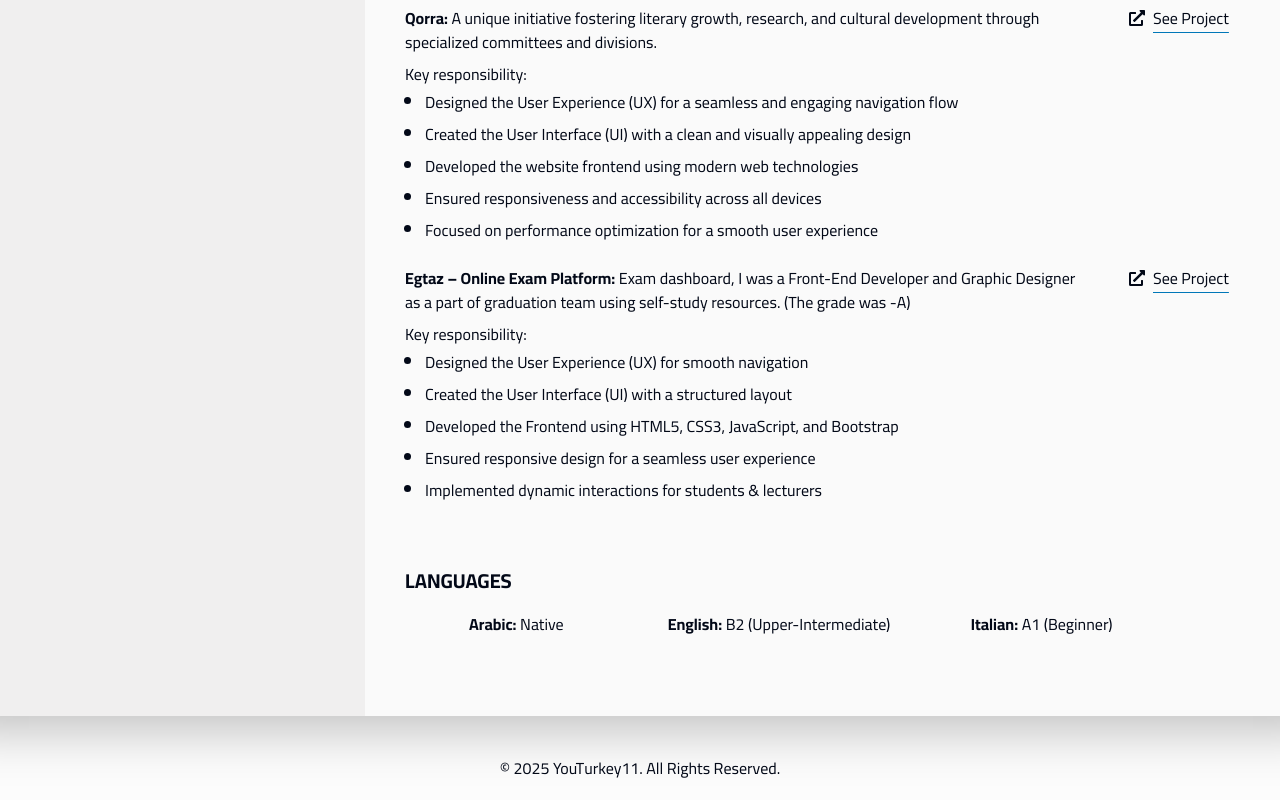
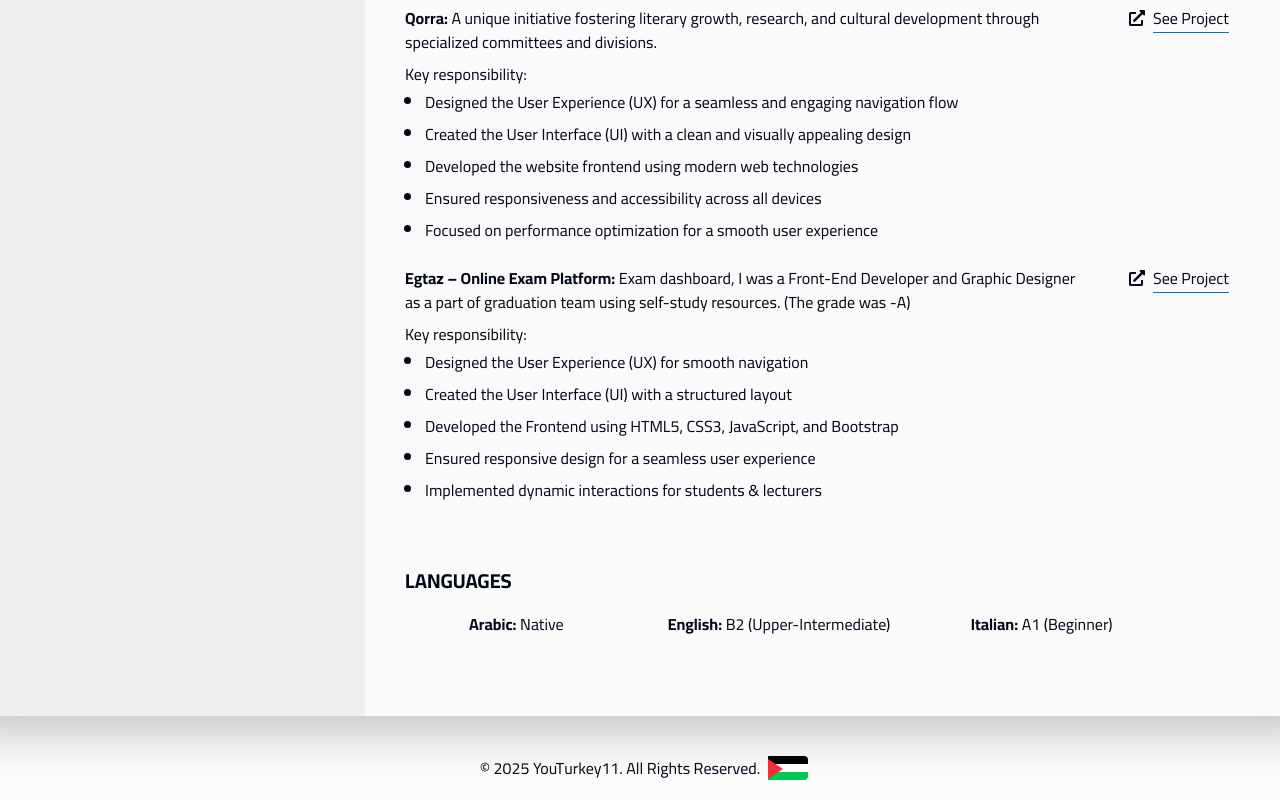
Before and after one commit to YoussefTurkey/youssefturkey-cv, a Next.js app: page / in a window 1280 px wide. Shown: the part 2058-2858 px from the top of the page. Built offline with nearby package versions, Linux system fonts and the light colour scheme.

Commit message:
adding palestine support flag

```diff
--- /dev/null
+++ b/src/app/components/ads/Flag.tsx
@@ -0,0 +1,15 @@
+import React from 'react'
+
+const Flag = () => {
+
+  return (
+    <div className='relative'>
+      <div className='bg-black w-10 h-2 rounded-tr-sm'></div>
+      <div className='bg-white w-10 h-2'></div>
+      <div className='bg-green-500 w-10 h-2 rounded-br-sm'></div>
+      <div className='w-0 h-0 border-t-[10px] border-b-[10px] border-l-[15px] border-t-transparent border-b-transparent border-red-500 absolute left-0 bottom-0.25'></div>
+    </div>
+  )
+}
+
+export default Flag
--- a/src/app/components/footer/Footer.tsx
+++ b/src/app/components/footer/Footer.tsx
@@ -1,5 +1,8 @@
-'use client'
+"use client";
 import React from "react";
+import dynamic from "next/dynamic";
+// importing Components
+const Flag = dynamic(() => import("../../components/ads/Flag"));
 // using Translation
 import { useLanguage } from "@/app/lang/LanguageProvider";
 
@@ -9,11 +12,12 @@ const Footer = () => {
   return (
     <>
       <footer className="hidden lg:flex justify-center items-center py-5 lg:pt-0 lg:pb-5 border-t-2 border-t-[#212121] lg:border-t-0 w-[100%]">
-        <p className="text-[12px] lg:text-[16px]">
+        <p className="text-[12px] lg:text-[16px] mx-2">
           {language === "en"
             ? "© 2025 YouTurkey11. All Rights Reserved."
             : "© 2025 YouTurkey11. جميع الحقوق محفوظة."}
         </p>
+        <Flag />
       </footer>
     </>
   );
```
